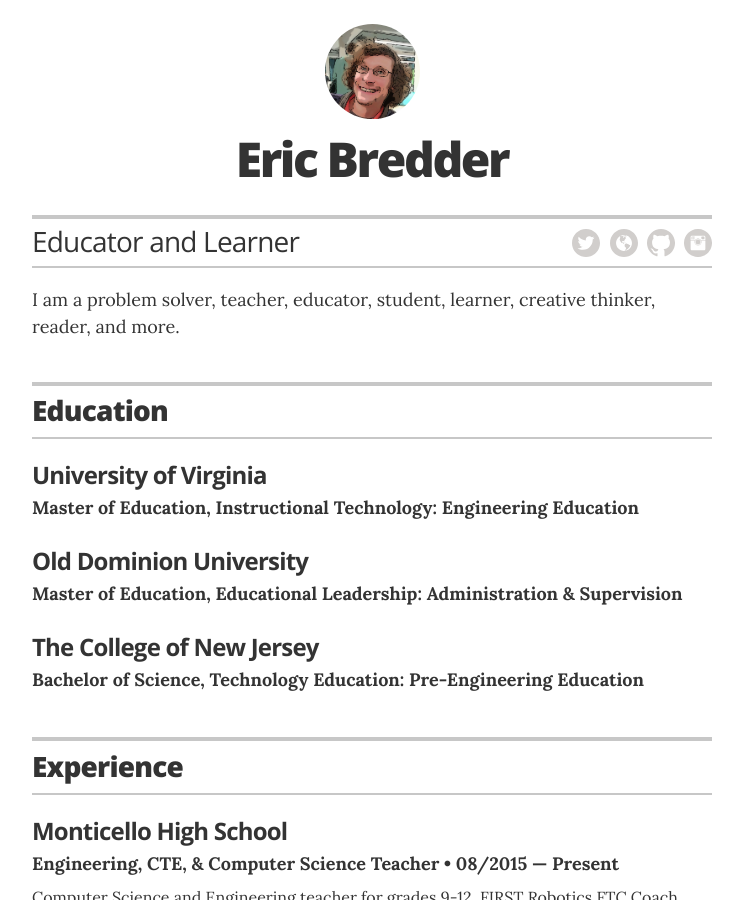
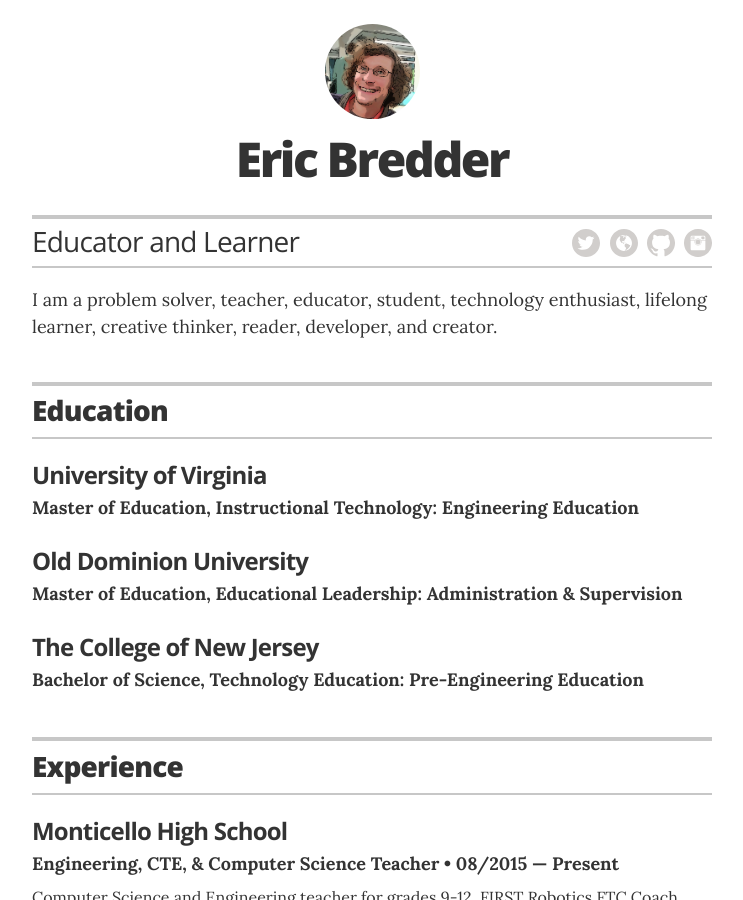
Before and after one commit to eabredder/eabredder.github.io, a Jekyll site: the page built from index.html, in a window 1280 px wide and 900 px high. Shown: the whole window, without its empty margins (268-1011 px from the left). Built offline with Jekyll 4.4.1, drawn with Linux system fonts in a browser that asks for light colours.

Commit message:
Update resume.html

```diff
--- a/_layouts/resume.html
+++ b/_layouts/resume.html
@@ -27,7 +27,7 @@
         </div>
 
         <div class="executive-summary" itemprop="description">
-          <p>I am a problem solver, teacher, educator, student, learner, creative thinker, reader, and more. </p>
+          <p>I am a problem solver, teacher, educator, student, technology enthusiast, lifelong learner, creative thinker, reader, developer, and creator. </p>
         </div>
 
         {% if site.resume_looking_for_work == 'yes' %}
```
